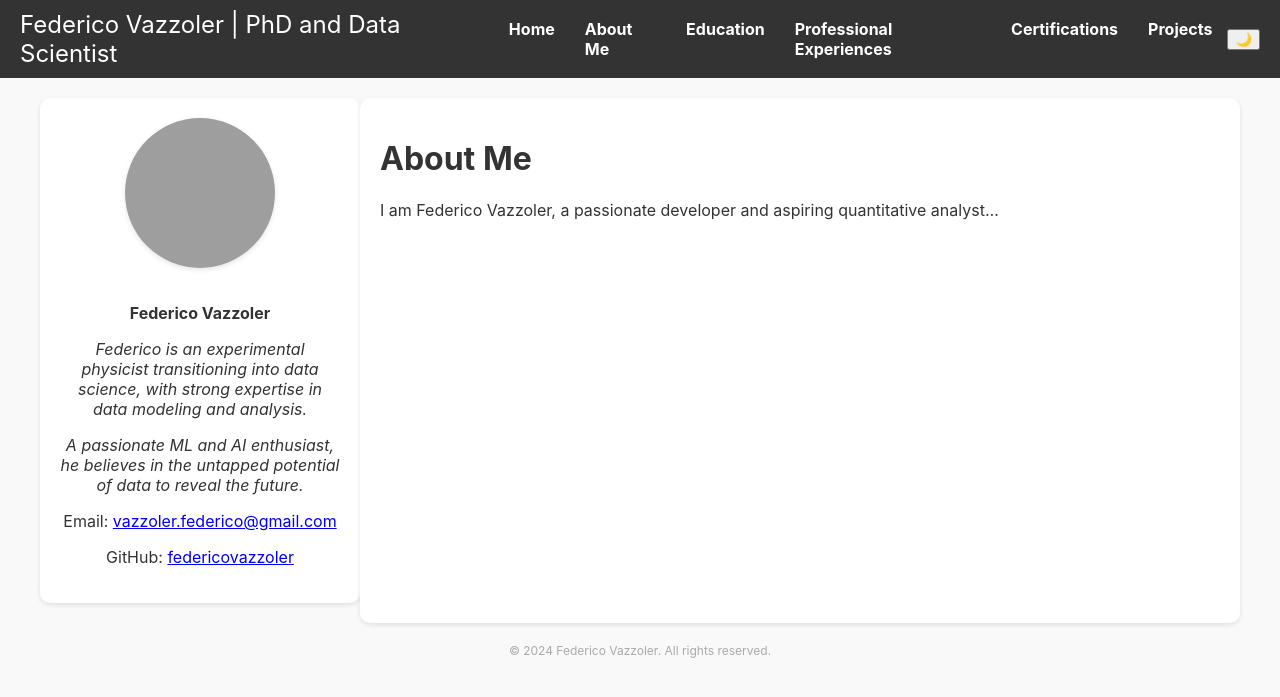
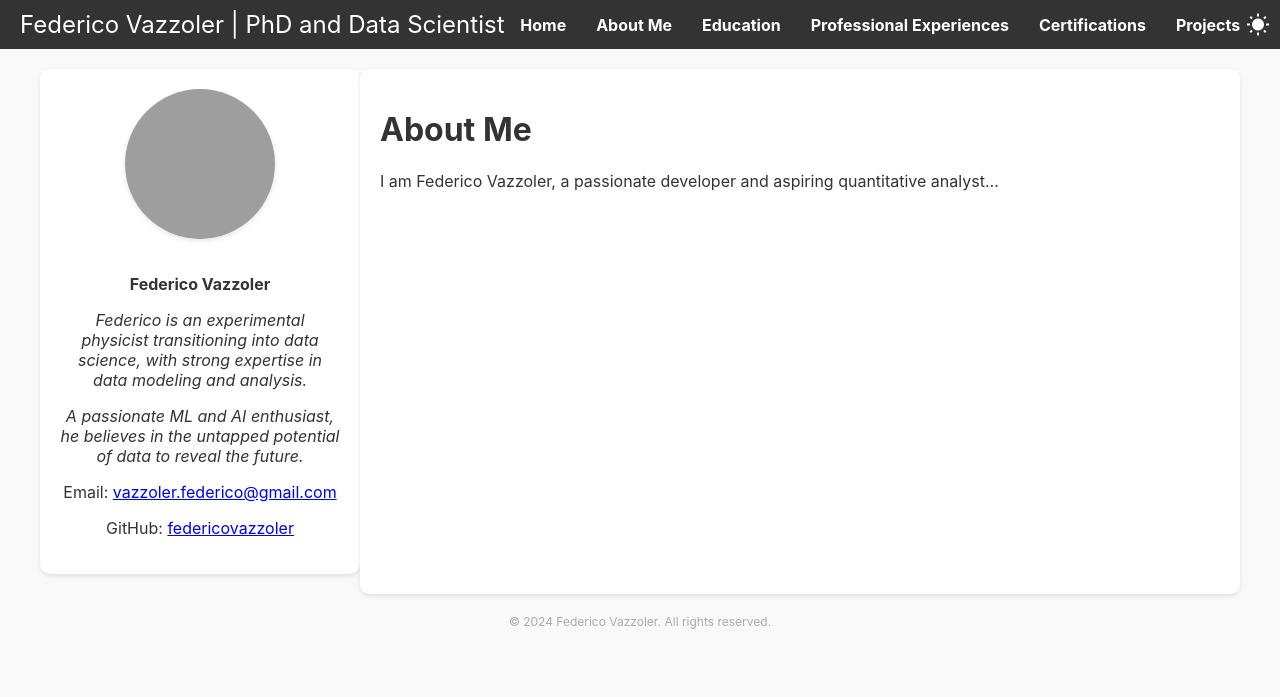
Before and after one commit to federicovazzoler/federicovazzoler.github.io, a Jekyll site: the page built from federico_website/about.md, in a window 1280 px wide. Shown: the top 697 px of the page. Built offline with Jekyll 4.4.1, drawn with Linux system fonts in a browser that asks for light colours; grey boxes are pictures that could not be loaded.

Commit message:
Add_night_shift_toggle (#1)
* Small style changes

* Working dark/light mode toggle

```diff
--- a/federico_website/_layouts/default.html
+++ b/federico_website/_layouts/default.html
@@ -6,6 +6,7 @@
   <title>{{ page.title }} | {{ site.title }}</title>
   <link rel="stylesheet" href="{{ '/assets/style.css' | relative_url }}">
   <script defer src="{{ '/assets/script.js' | relative_url }}"></script>
+  <link href="https://fonts.googleapis.com/icon?family=Material+Icons" rel="stylesheet">
 </head>
 <body>
   <header>
@@ -14,9 +15,6 @@
         <div class="brand">
           <a href="{{ '/' | relative_url }}">{{ site.title }}</a>
         </div>
-        <button class="hamburger" aria-label="Toggle navigation">
-          &#9776;
-        </button>
         <ul class="nav-links">
           <li><a href="{{ '/' | relative_url }}">Home</a></li>
           <li><a href="{{ '/about/' | relative_url }}">About Me</a></li>
@@ -25,8 +23,13 @@
           <li><a href="{{ '/certifications/' | relative_url }}">Certifications</a></li>
           <li><a href="{{ '/projects/' | relative_url }}">Projects</a></li>
         </ul>
-        <div class="button">
-          <button id="dark-mode-toggle" aria-label="Toggle dark mode">🌙
+        <div class="nav-right">
+          <button class="hamburger" aria-label="Toggle navigation">
+            &#9776;
+          </button>
+          <button class="toggle" aria-label="Toggle dark mode">
+            <span class="material-icons sun-icon">wb_sunny</span>
+            <span class="material-icons moon-icon">nightlight</span>
           </button>
         </div>
       </div>
--- a/federico_website/assets/script.js
+++ b/federico_website/assets/script.js
@@ -1,4 +1,11 @@
+// Description:
+// - On page load, it checks the localStorage for the dark mode preference and applies it accordingly by adding the dark class to the <body> element.
+// - It also sets the toggle checkbox state to checked if dark mode is enabled in localStorage.
+// - It listens for changes on the dark mode toggle and saves the preference in localStorage.
+
+// Add event listener to the website
 document.addEventListener('DOMContentLoaded', () => {
+  // Hamburgher menu button
   const hamburger = document.querySelector('.hamburger');
   const navLinks = document.querySelector('.nav-links');
 
@@ -6,7 +13,8 @@
     navLinks.classList.toggle('show');
   });
 
-  const darkModeToggle = document.getElementById('dark-mode-toggle');
+  // Dark mode button
+  const darkModeButton = document.querySelector('.toggle');
   const body = document.body;
 
   // Check localStorage for dark mode preference
@@ -15,8 +23,10 @@
     body.classList.add('dark');
   }
 
-  darkModeToggle.addEventListener('click', () => {
+  // Toggle dark mode when the button is clicked
+  darkModeButton.addEventListener('click', () => {
     body.classList.toggle('dark');
+
     if (body.classList.contains('dark')) {
       localStorage.setItem('darkMode', 'enabled'); // Save preference
     } else {
--- a/federico_website/assets/style.css
+++ b/federico_website/assets/style.css
@@ -18,6 +18,13 @@
   justify-content: space-between;
   align-items: center;
   padding: 10px 20px;
+  position: relative; /* Add this to help with absolute positioning */
+}
+
+.nav-right {
+  display: flex;
+  align-items: center;
+  gap: 10px; /* Creates a small fixed space between elements */
 }
 
 .brand a {
@@ -44,7 +51,7 @@
 }
 
 .nav-links a:hover {
-  color: #67de12;
+  color: #31649a;
 }
 
 /* Hamburger button */
@@ -59,16 +66,22 @@
 
 /* Responsive styles */
 @media (max-width: 768px) {
+  .nav-container {
+    position: relative; /* Ensure proper positioning */
+  }
+
   .nav-links {
     display: none;
     flex-direction: column;
     background-color: #333;
     position: absolute;
-    top: 50px;
-    right: 20px;
+    top: 100%; /* Position right below the navbar */
+    right: 0; /* Align to the right side */
+    width: 100%; /* Full width of the container */
     padding: 10px;
     border-radius: 5px;
     box-shadow: 0 2px 5px rgba(0, 0, 0, 0.1);
+    z-index: 1000; /* Ensure it's above other elements */
   }
 
   .nav-links.show {
@@ -124,34 +137,80 @@
 }
 
 /* Dark mode styles */
+/* Dark mode body */
 body.dark {
-  background-color: #121212; /* Dark background */
-  color: #e0e0e0; /* Light text */
+  background-color: #373737; /* Dark background */
+  color: #ffffff; /* Light text */
 }
 
+/* Dark mode navbar */
 body.dark nav {
-  background-color: #1f1f1f; /* Darker navbar */
+  background-color: #292929; /* Darker navbar */
 }
 
 body.dark .nav-links a {
-  color: #b3c7ff; /* Softer link color in dark mode */
+  color: #ffffff; /* Light text for navbar links */
 }
 
 body.dark .nav-links a:hover {
-  color: #8aaaff; /* Lighter hover effect */
+  color: #ffffff; /* Light hover color */
 }
 
+/* Dark mode aside */
 body.dark aside {
-  background-color: #1f1f1f; /* Dark sidebar */
-  color: #e0e0e0; /* Light text */
+  background-color: #2b2b2b;
+  color: #e0e0e0;
 }
 
+/* Dark mode main content */
 body.dark main {
-  background-color: #1f1f1f; /* Dark main content */
-  color: #e0e0e0; /* Light text */
+  background-color: #2b2b2b;
+  color: #e0e0e0;
 }
 
+/* Dark mode selection text */
 body.dark ::selection {
-  background-color: #8aaaff; /* Soft blue selection */
-  color: #121212; /* Dark text in selection */
+  background-color: #ffffff; /* Soft blue selection */
+  color: #121212;
 }
+
+/* Dark mode toggle styles */
+.toggle {
+  display: flex;
+  align-items: center;
+  justify-content: center;
+  padding: 0;  /* Remove padding */
+  background-color: transparent;  /* Use transparent explicitly */
+  border-radius: 0;  /* Remove border radius */
+  cursor: pointer;
+  user-select: none;
+  width: auto;  /* Let content determine width */
+  height: auto;  /* Let content determine height */
+  transition: none;  /* Remove unnecessary transition */
+  position: relative;
+}
+
+/* Sun and moon icons */
+.sun-icon, .moon-icon {
+  font-size: 1.5rem;
+  color: rgb(255, 255, 255);
+  position: absolute; /* Absolute positioning to keep them in the center */
+  transition: opacity 0.3s ease; /* Only opacity transition */
+}
+
+.moon-icon {
+  opacity: 0; /* Hide the moon by default */
+}
+
+body.dark .sun-icon {
+  opacity: 0; /* Hide the sun in dark mode */
+}
+
+body.dark .moon-icon {
+  opacity: 1; /* Show the moon in dark mode */
+}
+
+/* Hover effect on the toggle button */
+.toggle:hover {
+  background-color: transparent; /* No background on hover */
+}
```
